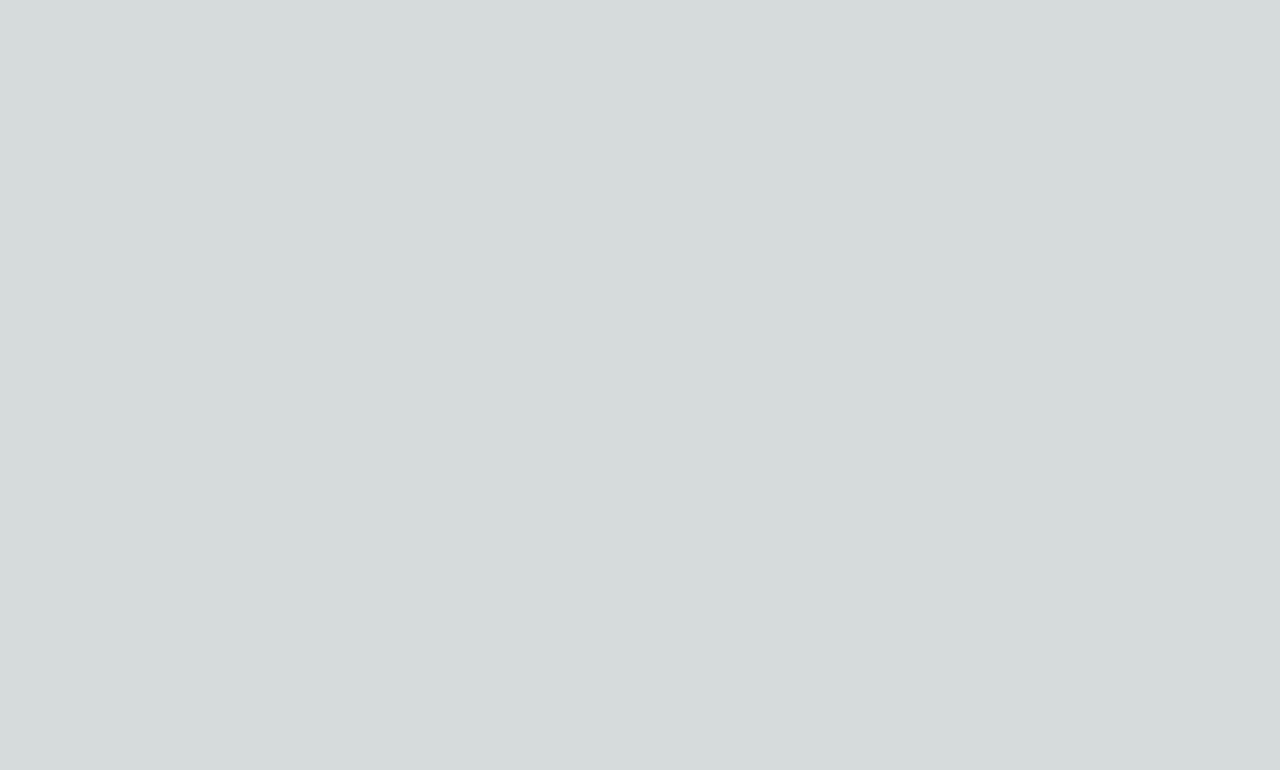
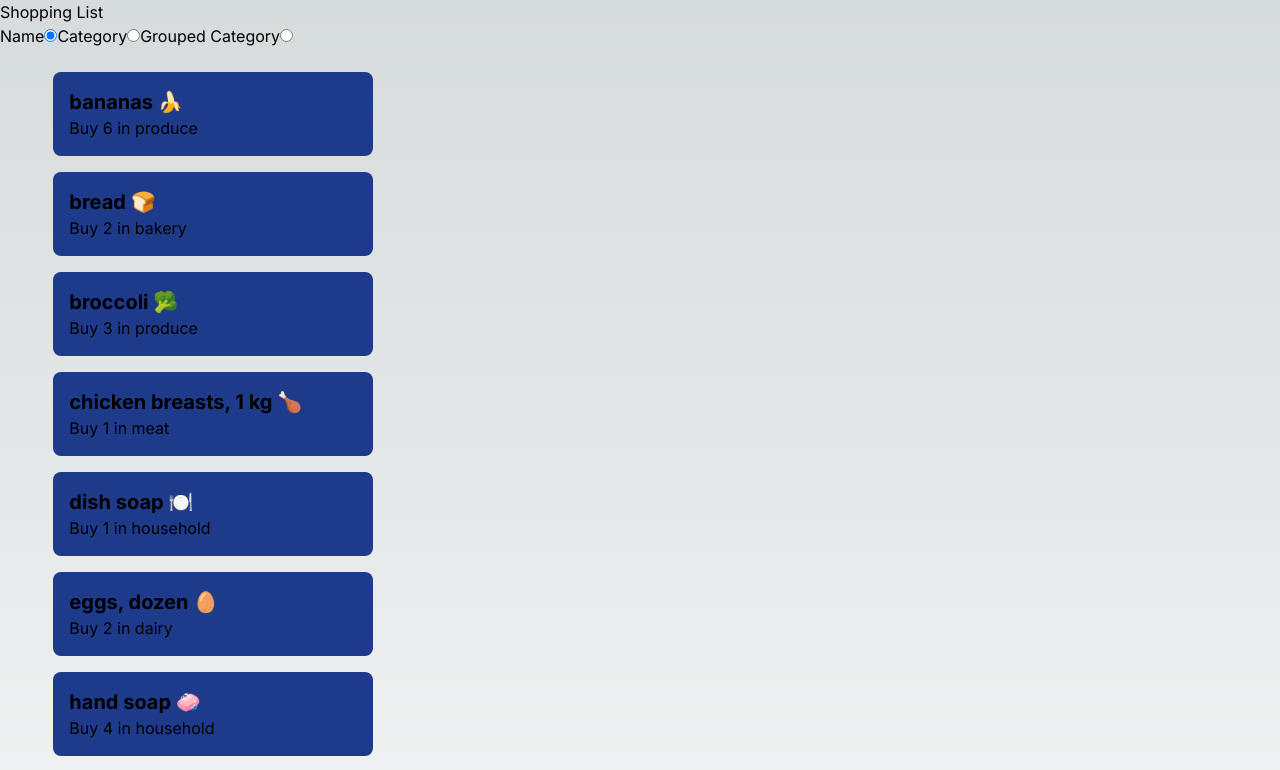
Before and after one commit to aulakhsahib/cprg306-assignments, a Next.js app: page /week-5 in a window 1280 px wide. Shown: the top 770 px of the page. Built offline with nearby package versions, Linux system fonts and the light colour scheme.

Commit message:
added the week-5 feature

```diff
--- a/app/page.js
+++ b/app/page.js
@@ -9,6 +9,7 @@ export default function Home() {
         <Link href="./week-2" className="underline">Week 2</Link>
         <Link href="./week-3" className="underline">Week 3</Link>
         <Link href="./week-4" className="underline">Week 4</Link>
+        <Link href="./week-5" className="underline">Week 5</Link>
       </div>
     </div>
   );
--- a/app/week-5/item-list.js
+++ b/app/week-5/item-list.js
@@ -1,19 +1,94 @@
 import Item from "./item";
 
-export default function ItemList() {
+export default function ItemList({ items, sortBy }) {
+
+    let listToRender;
+    if (sortBy === "name") {
+        listToRender = [...items].sort((a, b) => {
+            const nameA = a.name.toLowerCase();
+            const nameB = b.name.toLowerCase();
+            if (nameA > nameB) return 1;
+            else if (nameA < nameB) return -1;
+            else return 0;
+        });
+    }
+    else if (sortBy === "category") {
+        listToRender = [...items].sort((a, b) => {
+            const categoryA = a.category.toLowerCase();
+            const categoryB = b.category.toLowerCase();
+            if (categoryA > categoryB) return 1;
+            else if (categoryA < categoryB) return -1;
+            else return 0;
+        });
+    }
+    else if (sortBy === "groupedCategory") {
+        let sortedList = [...items].sort((a, b) => {
+            const categoryA = a.category.toLowerCase();
+            const categoryB = b.category.toLowerCase();
+            if (categoryA > categoryB) return 1;
+            else if (categoryA < categoryB) return -1;
+            else return 0;
+        });
+        listToRender = sortedList.reduce((groupByData, item) => {
+            (!(item.category in groupByData)) && (groupByData[item.category] = []);
+            groupByData[item.category].push(item);
+            return groupByData;
+        }, {})
+
+    }
+
+    return (
+        sortBy === "groupedCategory" ?
+            Object.keys(listToRender).map((category, index) => {
+                return (
+                    <section key={index}>
+                        <h2>{category}</h2>
+                        <ul className="grid gap-y-4 w-11/12 my-6 mx-auto">
+                            {listToRender[category].map((data, index) => {
+                                return (
+                                    <li className="bg-blue-900 rounded-lg p-4 w-6/12 max-w-xs" key={index}>
+                                        <Item {...data} />
+                                    </li>
+                                );
+                            })}
+                        </ul>
+                    </section>
+                );
+            })
+            :
+            < ul className="grid gap-y-4 w-11/12 my-6 mx-auto" >
+                {
+                    listToRender.map((data, index) => {
+                        return (
+                            <li className="bg-blue-900 rounded-lg p-4 w-6/12 max-w-xs" key={index}>
+                                <Item {...data} />
+                            </li>
+                        );
+                    })
+                }
+            </ul >
+    );
+};
 
 
-
-    return (
-        // <ul className="grid gap-y-4 w-11/12 my-6 mx-auto">
-        //     {dataList.map((data, index) => {
-        //         return (
-        //             <li className="bg-blue-900 rounded-lg p-4 w-6/12 max-w-xs" key={index}>
-        //                 <Item {...data} />
-        //             </li>
-        //         );
-        //     })}
-        // </ul>
-        <p>Hello</p>
-    );
-};
+// const group = items.reduce((groupByData, item) => {
+//     (!(item.category in groupByData)) && (groupByData[item.category] = []);
+//     groupByData[item.category].push(item);
+//     return groupByData;
+// }, {})
+// listToRender = Object.keys(groupedList).map((category, index) => {
+//     return (
+//         <section key={index}>
+//             <h2>{category}</h2>
+//             <ul className="grid gap-y-4 w-11/12 my-6 mx-auto">
+//                 {groupedList[category].map((data, index) => {
+//                     return (
+//                         <li className="bg-blue-900 rounded-lg p-4 w-6/12 max-w-xs" key={index}>
+//                             <Item {...data} />
+//                         </li>
+//                     );
+//                 })}
+//             </ul>
+//         </section>
+//     );
+// });
--- a/app/week-5/page.js
+++ b/app/week-5/page.js
@@ -1,85 +1,68 @@
+"use client";
+
+import { useState } from "react";
 import ItemList from "./item-list";
-import * as fs from "node:fs/promises";
+import itemsData from "./itemsData.json";
 
 export default function Page() {
-    const items = [
-        {
-            "id": "1h2GJKH12gkHG31h1H",
-            "name": "milk, 4 L 🥛",
-            "quantity": 1,
-            "category": "dairy"
-        },
-        {
-            "id": "2KJH3k2j3H1k2J3K1H",
-            "name": "bread 🍞",
-            "quantity": 2,
-            "category": "bakery"
-        },
-        {
-            "id": "3h2KJH3k2j3H1k2J3",
-            "name": "eggs, dozen 🥚",
-            "quantity": 2,
-            "category": "dairy"
-        },
-        {
-            "id": "4k2J3K1H2GJKH12gk",
-            "name": "bananas 🍌",
-            "quantity": 6,
-            "category": "produce"
-        },
-        {
-            "id": "5H1h1H2KJH3k2j3H",
-            "name": "broccoli 🥦",
-            "quantity": 3,
-            "category": "produce"
-        },
-        {
-            "id": "6H1k2J3K1H2GJKH1",
-            "name": "chicken breasts, 1 kg 🍗",
-            "quantity": 1,
-            "category": "meat"
-        },
-        {
-            "id": "7gkHG31h1H2KJH3k",
-            "name": "pasta sauce 🍝",
-            "quantity": 3,
-            "category": "canned goods"
-        },
-        {
-            "id": "8j3H1k2J3K1H2GJK",
-            "name": "spaghetti, 454 g 🍝",
-            "quantity": 2,
-            "category": "dry goods"
-        },
-        {
-            "id": "9H12gkHG31h1H2KJ",
-            "name": "toilet paper, 12 pack 🧻",
-            "quantity": 1,
-            "category": "household"
-        },
-        {
-            "id": "10H3k2j3H1k2J3K1",
-            "name": "paper towels, 6 pack",
-            "quantity": 1,
-            "category": "household"
-        },
-        {
-            "id": "11k2J3K1H2GJKH12",
-            "name": "dish soap 🍽️",
-            "quantity": 1,
-            "category": "household"
-        },
-        {
-            "id": "12GJKH12gkHG31h1",
-            "name": "hand soap 🧼",
-            "quantity": 4,
-            "category": "household"
-        }
-    ]
+  const items = itemsData;
 
-    const group = items.reduce((groupByData, item) => {
-        (!(item.category in groupByData)) && (groupByData[item.category] = []);
-        groupByData[item.category].push(item);
-        return groupByData;
-    }, {})
+  const [sortBy, setSortBy] = useState("name");
+
+  const handleChange = (event) => {
+    setSortBy(event.target.value);
+  };
+
+  return (
+    <>
+      <header>
+        <h1>Shopping List</h1>
+        <nav className="">
+          <form>
+            <label>
+              Name
+              <input
+                id="name"
+                type="radio"
+                onChange={handleChange}
+                checked={sortBy === "name"}
+                value="name"
+                name="Select Sort By Option"
+                className=""
+              />
+            </label>
+
+            <label>
+              Category
+              <input
+                id="radio"
+                type="radio"
+                onChange={handleChange}
+                checked={sortBy === "category"}
+                value="category"
+                name="Select Sort By Option"
+                className=""
+              />
+            </label>
+
+            <label>
+              Grouped Category
+              <input
+                id="radio"
+                type="radio"
+                onChange={handleChange}
+                checked={sortBy === "groupedCategory"}
+                value="groupedCategory"
+                name="Select Sort By Option"
+                className=""
+              />
+            </label>
+          </form>
+        </nav>
+      </header>
+      <main>
+        <ItemList items={items} sortBy={sortBy} />
+      </main>
+    </>
+  );
 }
```
Also changed, not shown: app/week-5/itemsData.json (renamed from app/week-5/items.json).
